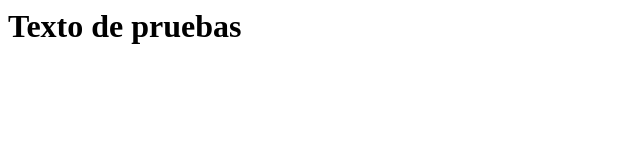
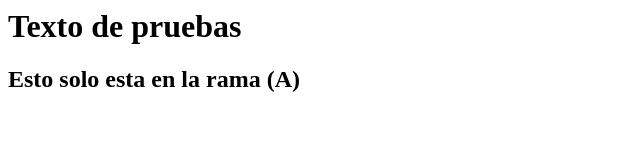
Before and after one commit to lancesiete/lancesiete, a website: page index.html in a window 1280 px wide. Shown: the whole page, without its empty margins (0-640 px from the left). Drawn offline with Linux system fonts and the light colour scheme.

Commit message:
added changes in html

```diff
--- a/index.html
+++ b/index.html
@@ -1 +1,2 @@
 <h1>Texto de pruebas</h1>
+<h2>Esto solo esta en la rama (A)</h2>
```
